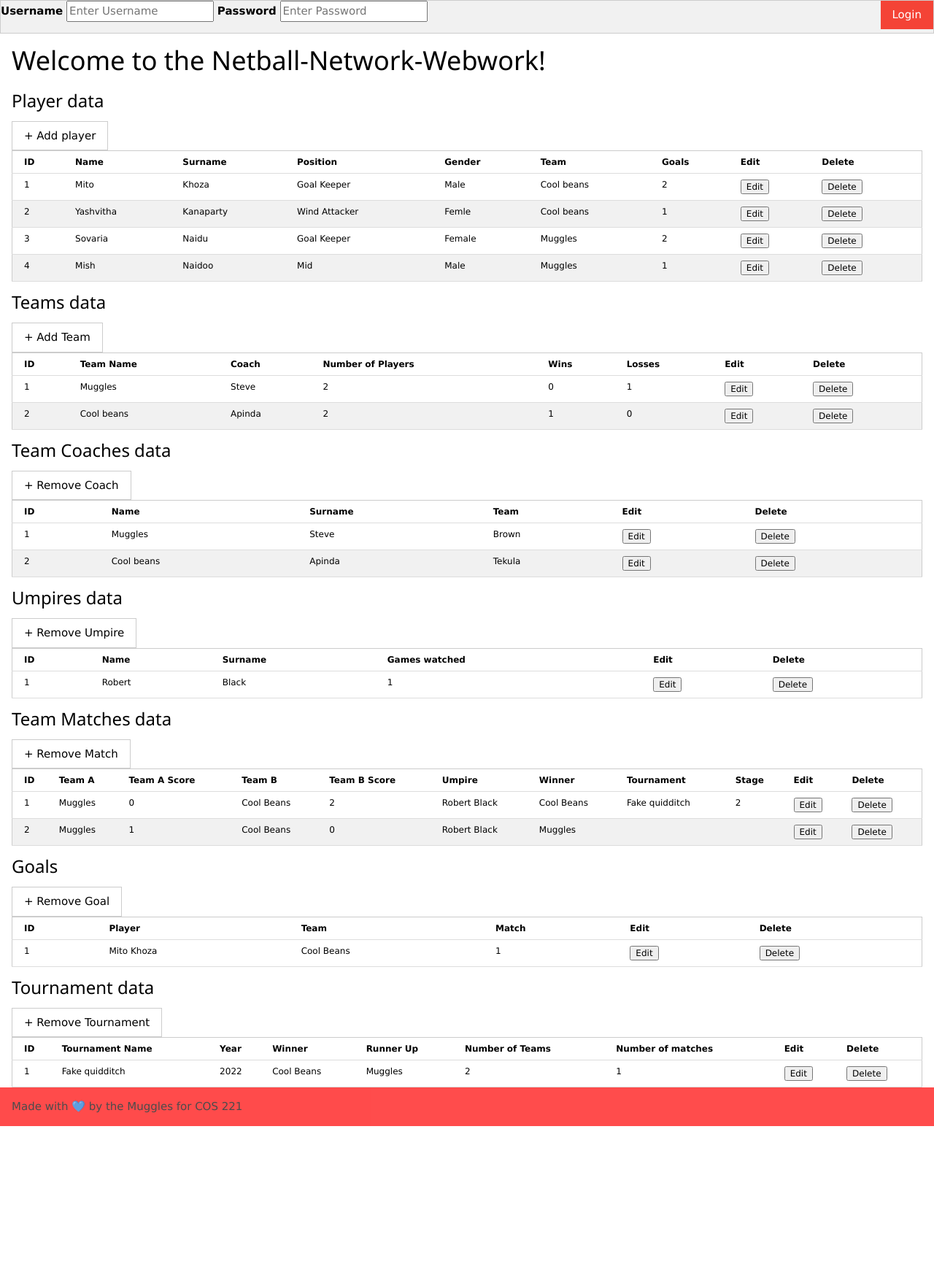
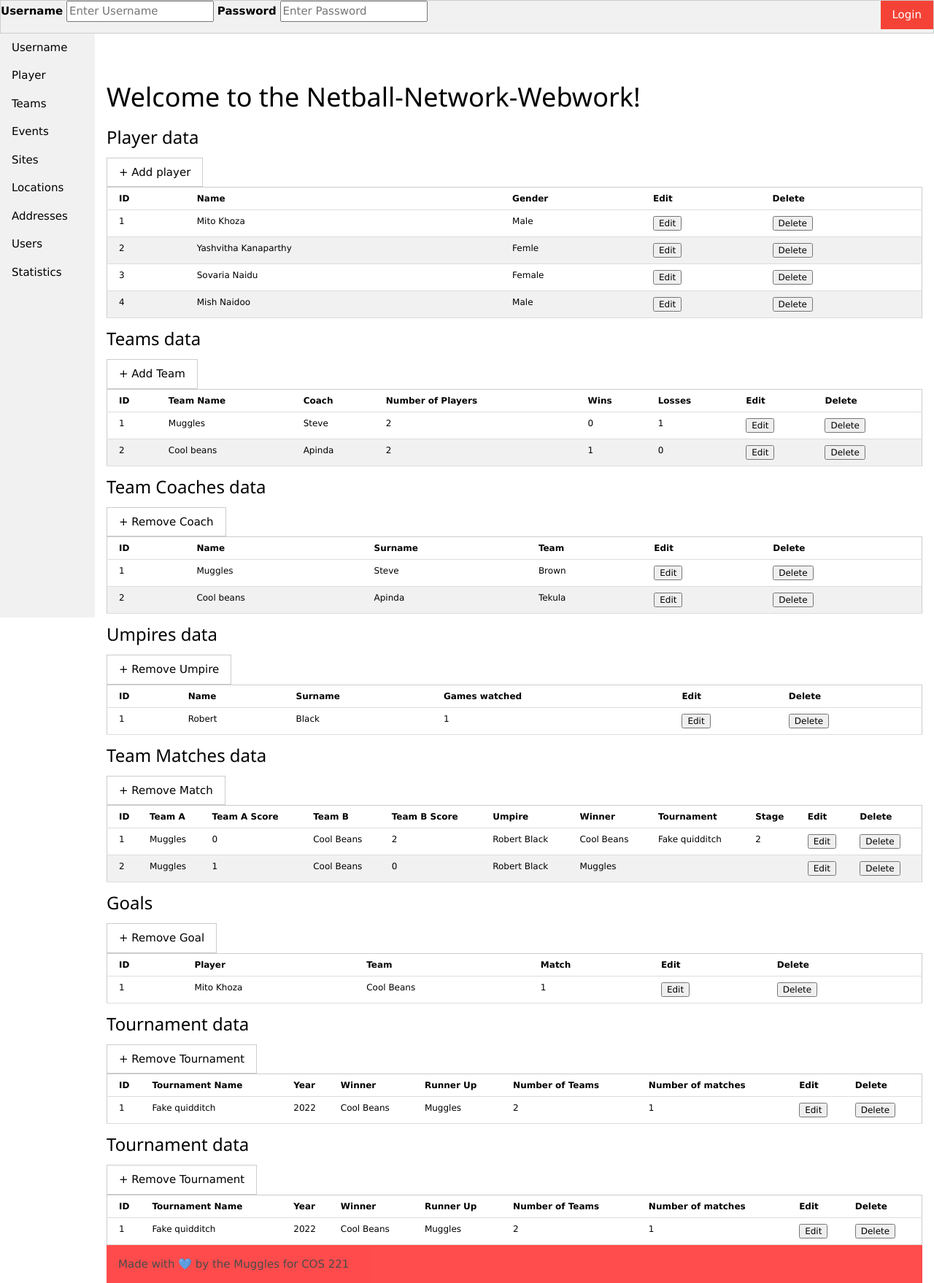
Before and after one commit to emito-k/Muggles-PA5-COS221, a PHP site: page / in a window 1280 px wide. Shown: the whole page at 73% size. Before the commit the page ends 1543 px from the top, so only its background shows below. Run offline with PHP 8.4, Linux system fonts and the light colour scheme.

Commit message:
Add files via upload

```diff
--- a/Website/index.php
+++ b/Website/index.php
@@ -13,19 +13,33 @@ include_once("config.php");
             include "./navbar.php";
         ?>
 
-        <div class="w3-container">
+
+        <nav class="w3-sidebar w3-bar-block w3-light-grey" style="width:130px">
+            <button class="w3-bar-item w3-button  tablink" onclick="openTab(event, 'Username')">Username</button>
+            <button class="w3-bar-item w3-button  tablink" onclick="openTab(event, 'Player')">Player</button>
+            <button class="w3-bar-item w3-button  tablink" onclick="openTab(event, 'Teams')">Teams</button>
+            <button class="w3-bar-item w3-button  tablink" onclick="openTab(event, 'Events')">Events</button>
+            <button class="w3-bar-item w3-button  tablink" onclick="openTab(event, 'Sites')">Sites</button>
+            <button class="w3-bar-item w3-button  tablink" onclick="openTab(event, 'Locations')">Locations</button>
+            <button class="w3-bar-item w3-button  tablink" onclick="openTab(event, 'Addresses')">Addresses</button>
+            <button class="w3-bar-item w3-button  tablink" onclick="openTab(event, 'Users')">Users</button>
+            <button class="w3-bar-item w3-button  tablink" onclick="openTab(event, 'Statistics')">Statistics</button>
+            <!-- <button class="w3-bar-item w3-button" onclick="openTab(event, 'Tokyo')">Events</button> -->
+        </nav>
+
+        <div class="w3-container" style="margin-left:130px; padding-top:50px;">
             <div class="page-title">
                 <h1>Welcome to the Netball-Network-Webwork!</h1>
             </div>
 
             <!-- PLAYER INFORMATION -->
-            <div class="table-container">
+            <div class="table-container" id="Player">
                 <div class="table-title">
                     <h3>Player data</h3>
                 </div>
 
                 <!-- AJAX BUTTONS -->
-                <button class="w3-button w3-white w3-border">+ Add player</button>
+                <button class="w3-button w3-white w3-border" onclick="document.location = './create-player.php'">+ Add player</button>
 
                 <!-- TABLE -->
                 <table class="w3-table-all w3-small">
@@ -33,58 +47,38 @@ include_once("config.php");
                         <tr>
                             <th>ID</th>
                             <th>Name</th>
-                            <th>Surname</th>
-                            <th>Position</th>
                             <th>Gender</th>
-                            <th>Team</th>
-                            <th>Goals</th>
                             <th>Edit</th>
                             <th>Delete</th>
                         </tr>
                     </thead>
                     <tbody>
                         <!-- ADD PHP HERE -->
-                        <tr>
+                        <tr class="1">
                             <td>1</td>
-                            <td>Mito</td>
-                            <td>Khoza</td>
-                            <td>Goal Keeper</td>
+                            <td>Mito Khoza</td>
                             <td>Male</td>
-                            <td>Cool beans</td>
-                            <td>2</td>
                             <td><button type="submit" class="editbtn">Edit</button></td> <!-- edit btn -->
                             <td><button type="submit" class="deletebtn">Delete</button></td></td> <!-- delete btn -->
                         </tr>
                         <tr>
                             <td>2</td>
-                            <td>Yashvitha</td>
-                            <td>Kanaparty</td>
-                            <td>Wind Attacker</td>
+                            <td>Yashvitha Kanaparthy</td>
                             <td>Femle</td>
-                            <td>Cool beans</td>
-                            <td>1</td>
                             <td><button type="submit" class="editbtn">Edit</button></td>
                             <td><button type="submit" class="deletebtn">Delete</button></td></td>
                         </tr>
                         <tr>
                             <td>3</td>
-                            <td>Sovaria</td>
-                            <td>Naidu</td>
-                            <td>Goal Keeper</td>
+                            <td>Sovaria Naidu</td>
                             <td>Female</td>
-                            <td>Muggles</td>
-                            <td>2</td>
                             <td><button type="submit" class="editbtn">Edit</button></td>
                             <td><button type="submit" class="deletebtn">Delete</button></td></td>
                         </tr>
                         <tr>
                             <td>4</td>
-                            <td>Mish</td>
-                            <td>Naidoo</td>
-                            <td>Mid</td>
+                            <td>Mish Naidoo</td>
                             <td>Male</td>
-                            <td>Muggles</td>
-                            <td>1</td>
                             <td><button type="submit" class="editbtn">Edit</button></td>
                             <td><button type="submit" class="deletebtn">Delete</button></td></td>
                         </tr>
@@ -93,7 +87,7 @@ include_once("config.php");
             </div>
 
             <!-- TEAMS INFORMATION -->
-            <div class="table-container">
+            <div class="table-container" id="Teams">
                 <div class="table-title">
                     <h3>Teams data</h3>
                 </div>
@@ -142,7 +136,7 @@ include_once("config.php");
             </div>
 
             <!-- COACHES INFORMATION -->
-            <div class="table-container">
+            <div class="table-container" id="Events">
                 <div class="table-title">
                     <h3>Team Coaches data</h3>
                 </div>
@@ -185,7 +179,7 @@ include_once("config.php");
 
 
             <!-- UMPIRE INFORMATION -->
-            <div class="table-container">
+            <div class="table-container" id="Addresses">
                 <div class="table-title">
                     <h3>Umpires data</h3>
                 </div>
@@ -219,7 +213,7 @@ include_once("config.php");
             </div>
 
             <!-- MATCHES INFORMATION -->
-            <div class="table-container">
+            <div class="table-container" id="Sites">
                 <div class="table-title">
                     <h3>Team Matches data</h3>
                 </div>
@@ -276,7 +270,7 @@ include_once("config.php");
             </div>
 
             <!-- GOALS INFORMATION -->
-            <div class="table-container">
+            <div class="table-container" id="Locations">
                 <div class="table-title">
                     <h3>Goals</h3>
                 </div>
@@ -310,7 +304,7 @@ include_once("config.php");
             </div>
 
             <!-- TOURNAMENT INFORMATION -->
-            <div class="table-container">
+            <div class="table-container" id="Users">
                 <div class="table-title">
                     <h3>Tournament data</h3>
                 </div>
@@ -349,11 +343,54 @@ include_once("config.php");
                 </table>
             </div>
 
+            <!-- TOURNAMENT INFORMATION -->
+            <div class="table-container" id="Statistics">
+                <div class="table-title">
+                    <h3>Tournament data</h3>
+                </div>
+
+                <!-- AJAX BUTTONS -->
+                <button class="w3-button w3-white w3-border">+ Remove Tournament</button>
+
+                <table class="w3-table-all w3-small">
+                    <thead>
+                        <tr>
+                            <th>ID</th>
+                            <th>Tournament Name</th>
+                            <th>Year</th>
+                            <th>Winner</th>
+                            <th>Runner Up</th>
+                            <th>Number of Teams</th>
+                            <th>Number of matches</th>
+                            <th>Edit</th>
+                            <th>Delete</th>
+                        </tr>
+                    </thead>
+                    <tbody>
+                        <!-- ADD PHP HERE -->
+                        <tr>
+                            <td>1</td>
+                            <td>Fake quidditch</td>
+                            <td>2022</td>
+                            <td>Cool Beans</td>
+                            <td>Muggles</td>
+                            <td>2</td>
+                            <td>1</td>
+                            <td><button type="submit" class="editbtn">Edit</button></td>
+                            <td><button type="submit" class="deletebtn">Delete</button></td></td>
+                        </tr>
+                    </tbody>
+                </table>
+            </div>
+
+
             <!-- END OF THE WEB CONTAINER -->
+            <?php include "./footer.php"?>
         </div>
 
 
-        <?php include "./footer.php"?>
 
+        <!-- Scripts -->
+        <script src="./scripts/sidebar.js"></script>
     </body>
 </html>
```
